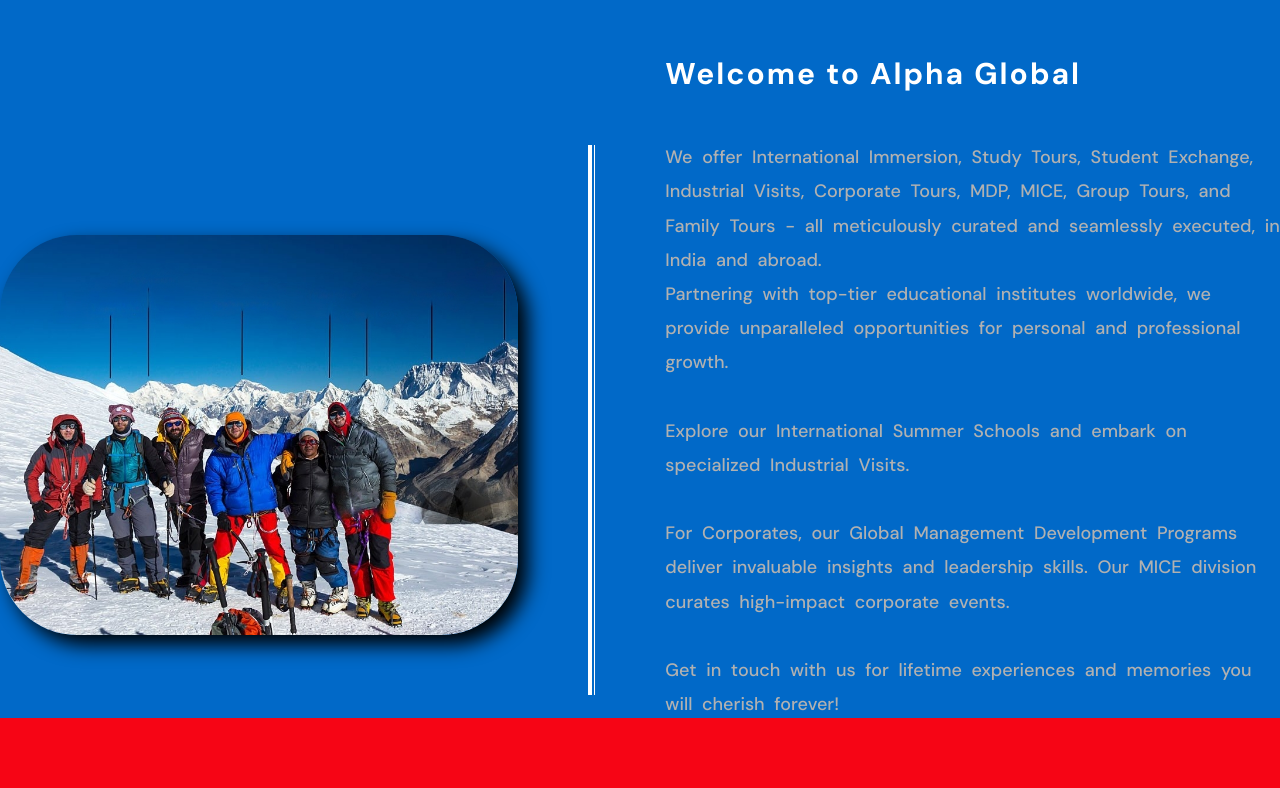
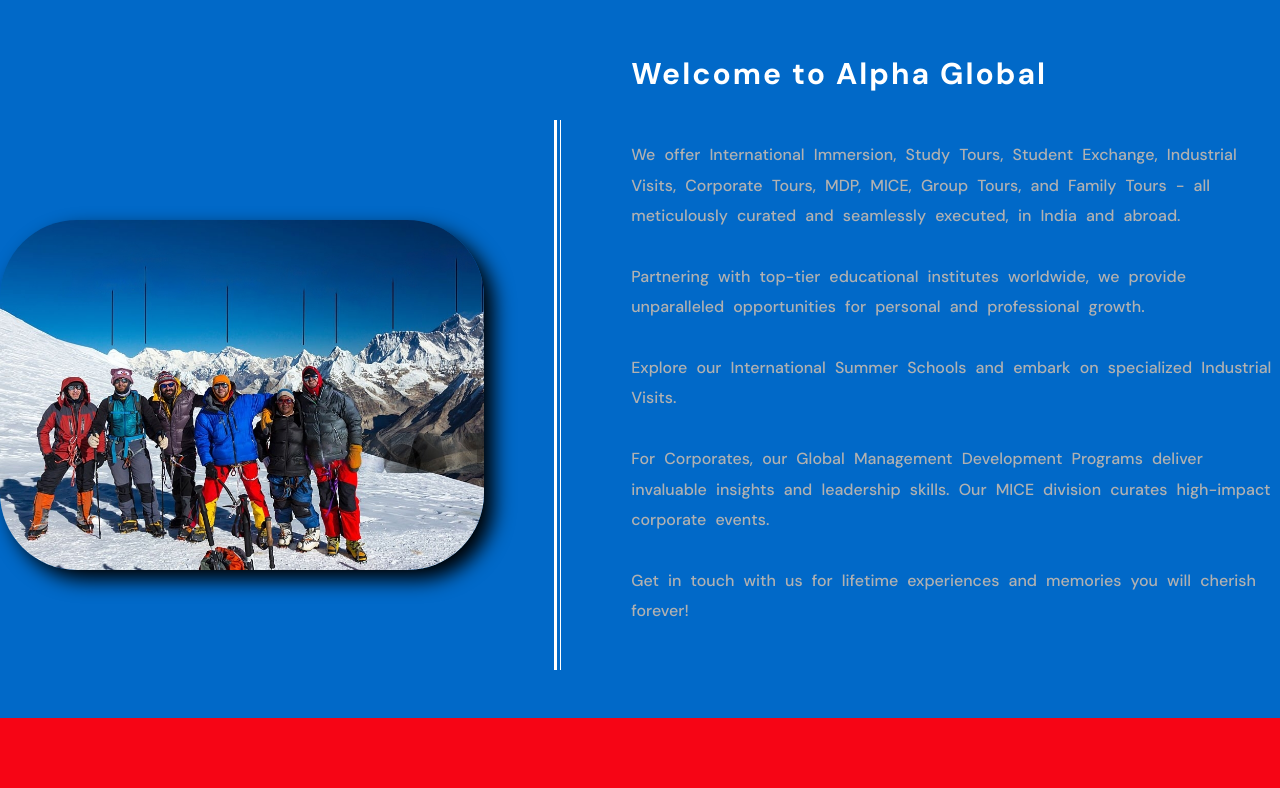
Before and after one commit to faisalshk/Alpha-Global-Sample, a plain HTML site: page index.html in a window 1280 px wide. Shown: the part 3660-4448 px from the top of the page. Drawn offline with Linux system fonts and the light colour scheme; a web font is replaced by a local one.

Commit message:
font changes made

```diff
--- a/style.css
+++ b/style.css
@@ -406,10 +406,10 @@
 }
 
 .welcome-img {
-  margin-top: 180px;
+  margin-top: 100px;
   /* margin-left: 50px; */
-  width: 565px;
-  height: 400px;
+  width: 500px;
+  height: 350px;
   position: relative;
 
   img {
@@ -422,7 +422,7 @@
 }
 
 .seperator {
-  margin-top: 150px;
+  margin-top: 100px;
   display: flex;
   flex-direction: row;
   justify-content: center;
@@ -459,7 +459,7 @@
   p {
     word-spacing: 5px;
     color: #b1b1b1;
-    font-size: 18px;
+    font-size: 16px;
     font-weight: 500;
   }
 }
```
Also changed, not shown: index.html (+1 -0 lines).
